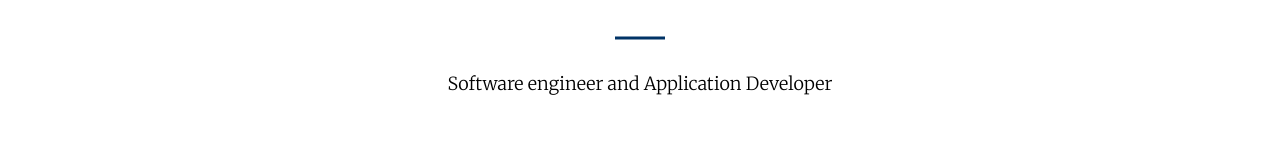
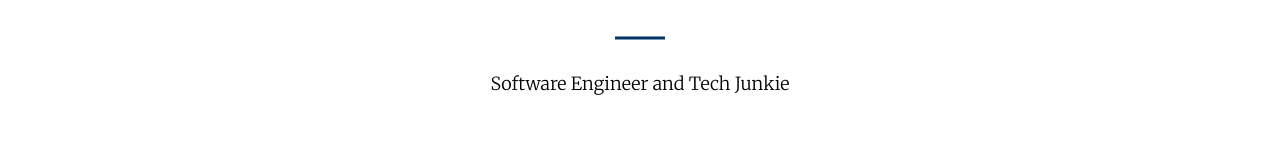
Before and after one commit to Tanagent/tanagent.github.io, a plain HTML site: page index.html in a window 1280 px wide. Shown: the part 326-470 px from the top of the page. Drawn offline with nearby package versions, Linux system fonts and the light colour scheme.

Commit message:
fixed the header

```diff
--- a/index.html
+++ b/index.html
@@ -4,7 +4,7 @@
     <meta charset="utf-8">
     <meta http-equiv="X-UA-Compatible" content="IE=edge">
     <meta name="viewport" content="width=device-width, initial-scale=1">
-    <meta name="description" content="Brian Tan - Software Engineer and Application Developer">
+    <meta name="description" content="Brian Tan - Software Engineer and Tech Junkie">
     <meta name="author" content="Ali Aijaz Brian Tan">
     <title>BRIAN TAN</title>
     <!--ICON-->
@@ -58,7 +58,7 @@
             <div class="header-content-inner">
                 <h1 id="homeHeading">BRIAN TAN</h1>
                 <hr>
-                <p id="color-black">Software engineer and Application Developer</p>
+                <p id="color-black">Software Engineer and Tech Junkie</p>
                 <a href="#contact" class="btn btn-primary btn-xl page-scroll">Let's work together</a>
             </div>
         </div>
```
